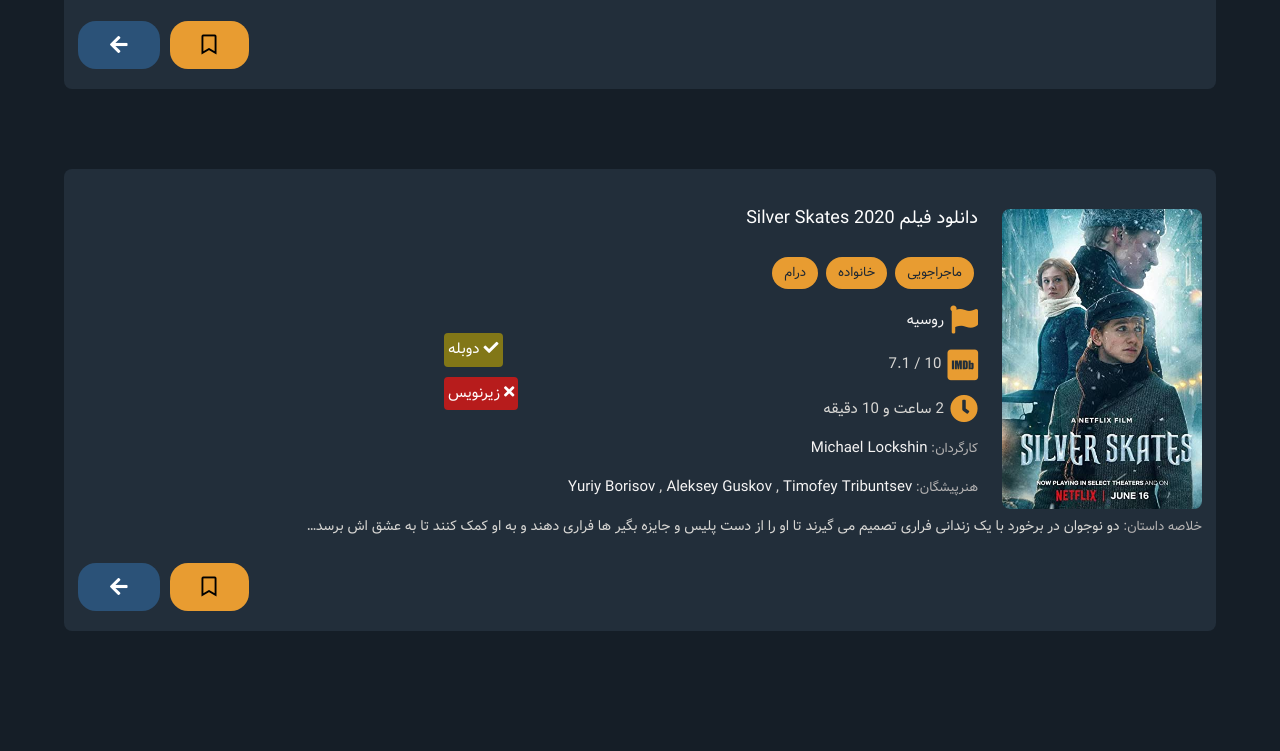
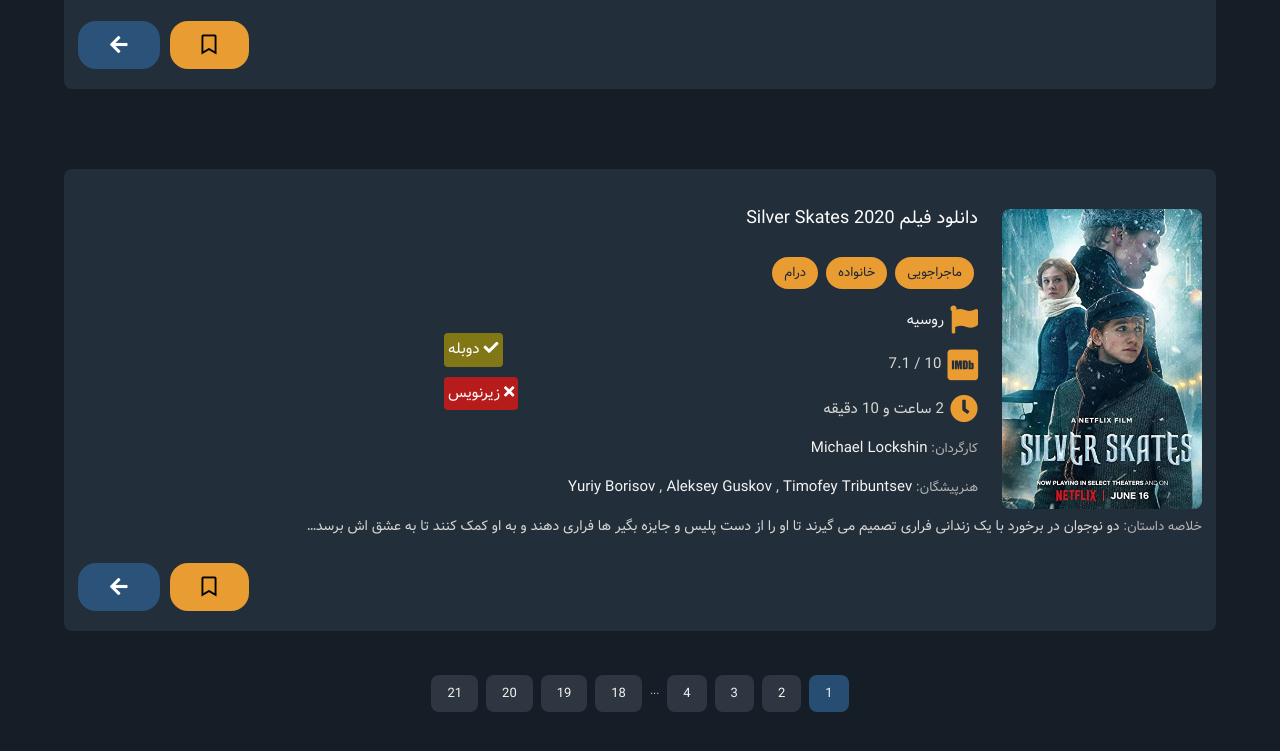
Before and after one commit to dev-valid/GB-Movie, a website: page index.html in a window 1280 px wide. Shown: the part 3799-4550 px from the top of the page. Before the commit the page ends 4470 px from the top, so only its background shows below. Drawn offline with nearby package versions, Linux system fonts and the light colour scheme; files whose address does not match are found by name.

Commit message:
add pagination component

```diff
--- a/index.html
+++ b/index.html
@@ -582,6 +582,17 @@
           </div>
         </article>
       </div>
+      <ul class="pagination u-margin-bottom-4">
+        <li class="pagination__item"><a href="" class="pagination__link pagination__link--active">1</a></li>
+        <li class="pagination__item"><a href="" class="pagination__link">2</a></li>
+        <li class="pagination__item"><a href="" class="pagination__link">3</a></li>
+        <li class="pagination__item"><a href="" class="pagination__link">4</a></li>
+        <li class="pagination__item">...</li>
+        <li class="pagination__item"><a href="" class="pagination__link">18</a></li>
+        <li class="pagination__item"><a href="" class="pagination__link">19</a></li>
+        <li class="pagination__item"><a href="" class="pagination__link">20</a></li>
+        <li class="pagination__item"><a href="" class="pagination__link">21</a></li>
+    </ul>
     </section>
   </main>
   <div class="side-menu-overly" style="display: none;"></div>
--- a/sass/abstracts/_variables.scss
+++ b/sass/abstracts/_variables.scss
@@ -4,11 +4,15 @@
 $bg-color-3: #e89c31;
 $bg-color-4: #2b5278;
 $bg-color-5: #dba858;
+$bg-color-6: #274d72;
+$bg-color-7: #2e3642;
+$bg-color-8: #224362;
 
 $text-color-1: #d8d7d4;
 $text-color-2: #d6c6c6;
 $text-color-3: #f5f4f4;
 $text-color-4: #b6b4b4;
+$text-color-5: #f5cd07;
 $color-2: #1d2733;
 $color-3: #222e3a;
 
--- a/sass/base/_utilities.scss
+++ b/sass/base/_utilities.scss
@@ -1,5 +1,7 @@
-.u-margin-small { margin: 1.2rem; }
-.u-margin-top-8 { margin-top: 8rem; }
-.u-margin-top-4 { margin-top: 4rem; }
+.u-margin-small { margin: 1.2rem !important; }
+.u-margin-top-8 { margin-top: 8rem !important; }
+.u-margin-top-4 { margin-top: 4rem !important; }
 
-.d-none { display: none; }
+.u-margin-bottom-4 { margin-bottom: 4rem !important; }
+
+.d-none { display: none !important; }
--- /dev/null
+++ b/sass/components/_pagination.scss
@@ -0,0 +1,30 @@
+.pagination {
+  list-style: none;
+  display: flex;
+  flex-flow: row wrap;
+  justify-content: center;
+  margin: 0 1rem;
+
+  &__item {
+    margin: 1.2rem .4rem;
+  }
+
+  &__link {
+    text-decoration: none;
+    background-color: $bg-color-7;
+    color: $text-color-3;
+    font-size: 1.3rem;
+    padding: 0.8rem 1.6rem;
+    transition: all 0.3s;
+    border-radius: .8rem;
+
+    &:hover:not(.pagination__link--active) {
+      background-color: $bg-color-8;
+      color: $text-color-5;
+    }
+
+    &--active {
+      background-color: $bg-color-6;
+    }
+  }
+}
--- a/sass/main.scss
+++ b/sass/main.scss
@@ -21,7 +21,7 @@
 @import "components/side-menu";
 @import "components/card";
 @import "components/mini-card";
-// @import "components/composition";
+@import "components/pagination";
 // @import "components/feature-box";
 // @import "components/form";
 // @import "components/popup";
```
Also changed, not shown: css/style.css.
